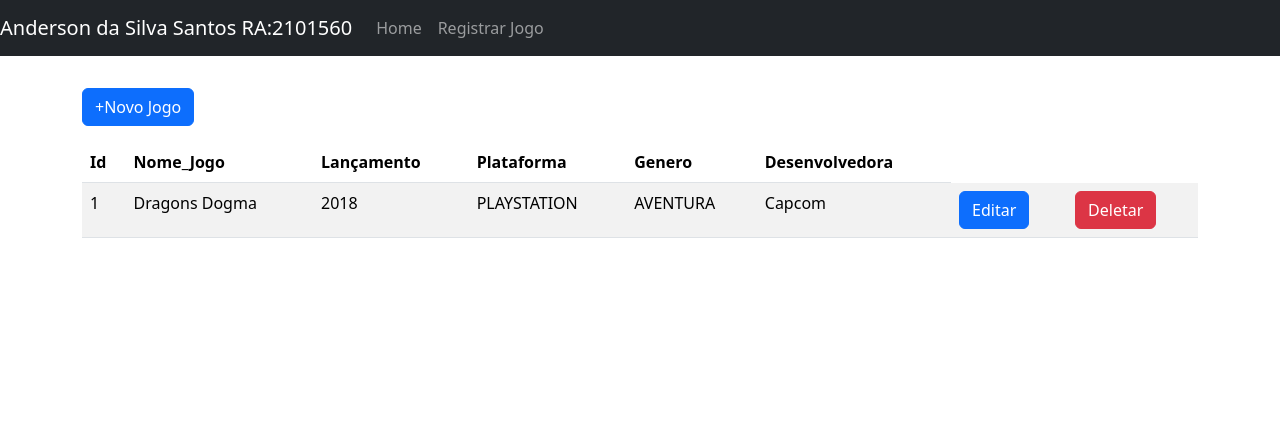
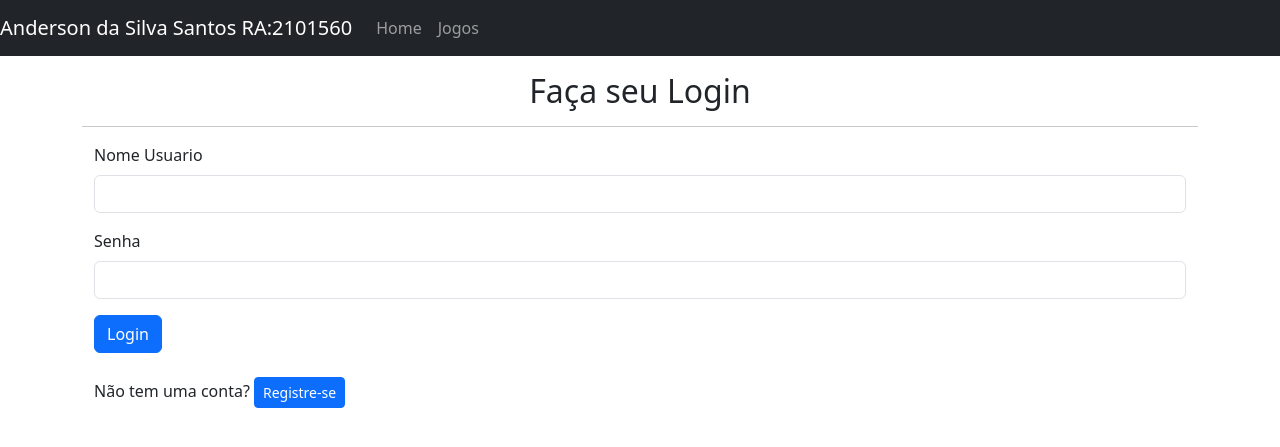
Before and after one commit to Anderson91ss/impacta-software-product, a Flask app: page / in a window 1280 px wide. Shown: the top 447 px of the page. Run offline with Flask 3, Linux system fonts and the light colour scheme; data comes from the database, SQL or seed files in the repository; both versions use the stored data as it was after the commit.

Commit message:
Terceira_Entrega

```diff
--- a/app.py
+++ b/jogos.py
@@ -1,18 +1,73 @@
-from flask import Flask , render_template, request, redirect, url_for, flash
+from flask import Flask , render_template, request, redirect, url_for, flash, session
 import sqlite3 as sql
+
 
 app=Flask(__name__)
 
+
+#-----------------------------------------------------------------------------------------------------------
+
+
+def verificar_usuario(username, password):
+    con = sql.connect('registro_jogo.db')
+    cur = con.cursor()
+    cur.execute('Select username,password FROM usuarios_jogo WHERE username=? and password=?', (username, password))
+
+    result = cur.fetchone()
+    if result:
+        return True
+    else:
+        return False
+
+#-----------------------------------------------------------------------------------------------------------
+
 @app.route("/")
-@app.route("/index")
+def index():
+    return render_template ("login.html")
 
-def index():
+
+
+
+@app.route('/login', methods=["POST", "GET"])
+def login():
+    if request.method == 'POST':
+        username = request.form['username']
+        password = request.form['password']
+        print(verificar_usuario(username, password))
+        if verificar_usuario(username, password):
+            session['username'] = username
+
+        return redirect(url_for('home'))
+    else:
+        return redirect(url_for('index'))
+
+
+
+@app.route('/home', methods=['POST', "GET"])
+def home():
+    if 'username' in session:
+        return render_template('home.html', username=session['username'])
+    else:
+        flash("Usuario ou Senha Incorreto","warning")
+        return redirect(url_for('index'))
+
+
+@app.route('/logout')
+def logout():
+    session.clear()
+    return redirect(url_for('index'))
+
+
+#------------------------------------------------------------------------------------
+
+@app.route("/games")
+def games():
     con = sql.connect ('registro_jogo.db')
     con.row_factory=sql.Row
     cur = con.cursor()
     cur.execute("select * from registro_jogo")
     data = cur.fetchall()
-    return render_template ("index.html", datas=data)
+    return render_template ("games.html", datas=data)
 
 @app.route("/add_game", methods=["POST", "GET"])
 def add_game():
@@ -27,7 +82,7 @@ def add_game():
         cur.execute("insert into registro_jogo(NOME_JOGO,LANCAMENTO,PLATAFORMA,GENERO,DESENVOLVEDORA) values (?, ?, ?, ?, ?)",(nome_jogo, lancamento, plataforma, genero, desenvolvedora))
         con.commit()
         flash("Jogo cadastrado", "success")
-        return redirect(url_for("index"))
+        return redirect(url_for("games"))
     return render_template("add_game.html")
 
 @app.route("/edit_game/<string:id>", methods=["POST","GET"])
@@ -43,7 +98,7 @@ def edit_game(id):
         cur.execute("update registro_jogo set NOME_JOGO=?,LANCAMENTO=?,PLATAFORMA=?,GENERO=?,DESENVOLVEDORA=? where id=?", (nome_jogo, lancamento, plataforma, genero, desenvolvedora, id))
         con.commit()
         flash("Jogo atualizado", "success")
-        return redirect(url_for("index"))
+        return redirect(url_for("games"))
     con = sql.connect ('registro_jogo.db')
     con.row_factory=sql.Row
     cur = con.cursor()
@@ -58,7 +113,7 @@ def delete_game(id):
     cur.execute("delete from registro_jogo where ID=?", (id))
     con.commit()
     flash("Jogo deletado", "warning")
-    return redirect(url_for("index"))
+    return redirect(url_for("games"))
 
 if __name__=='__main__':
     app.secret_key="admin123"
--- a/templates/add_game.html
+++ b/templates/add_game.html
@@ -2,7 +2,7 @@
 {% block body %}
 <div class="row">
     <div class="col-5 mx-auto">
-        <h3>Registre</h3><hr>
+        <h3>Registre o Jogo</h3><hr>
         <form method="post" action="{{url_for('add_game')}}">
             <div class="form-group">
                 <label>Nome_Jogo</label>
--- a/templates/index.html
+++ b/templates/games.html
@@ -1,5 +1,12 @@
 {% extends 'layout.html' %}
+
+{% block titulo %}
+    Inserir Novo jogo
+{% endblock %}
+
 {% block body %}
+<h2 style="text-align: center;">Lista de Jogos</h2>
+    <hr>
 <h3 class='text-center text-muted mb-3'></h3>
 <p class="text-right"> <a href="{{url_for('add_game')}}" class="btn btn-primary">+Novo Jogo</a></p>
 <table class="table table-striped">
@@ -16,7 +23,7 @@
     <tbody>
         {% for row in datas %}
       <tr>
-        <td>{{loop.index}}</td>
+        <td>{{loop.games}}</td>
         <td>{{row.NOME_JOGO}}</td>
         <td>{{row.LANCAMENTO}}</td>
         <td>{{row.PLATAFORMA}}</td>
--- a/templates/layout.html
+++ b/templates/layout.html
@@ -4,7 +4,11 @@
     <meta charset="UTF-8">
     <meta http-equiv="X-UA-Compatible" content="IE=edge">
     <meta name="viewport" content="width=device-width, initial-scale=1.0">
-    <title>Cadastro de Jogos</title>
+    <title>
+      {% block titulo %}
+
+      {% endblock %}
+    </title>
         <link href="https://cdn.jsdelivr.net/npm/bootstrap@5.3.0-alpha1/dist/css/bootstrap.min.css" rel="stylesheet" integrity="sha384-GLhlTQ8iRABdZLl6O3oVMWSktQOp6b7In1Zl3/Jr59b6EGGoI1aFkw7cmDA6j6gD" crossorigin="anonymous">
         <script src="https://cdn.jsdelivr.net/npm/bootstrap@5.3.0-alpha1/dist/js/bootstrap.bundle.min.js" integrity="sha384-w76AqPfDkMBDXo30jS1Sgez6pr3x5MlQ1ZAGC+nuZB+EYdgRZgiwxhTBTkF7CXvN" crossorigin="anonymous"></script>
 
@@ -16,10 +20,10 @@
             <div class="collapse navbar-collapse" id="navbarNav">
               <ul class="navbar-nav">
                 <li class="nav-item active">
-                  <a class="nav-link" href="{{url_for('index')}}">Home </a>
+                  <a class="nav-link" href="{{url_for('home')}}">Home </a>
                 </li>
                 <li class="nav-item">
-                  <a class="nav-link" href="{{url_for('add_game')}}">Registrar Jogo</a>
+                  <a class="nav-link" href="{{url_for('games')}}">Jogos</a>
                 </li>
               </ul>
             </div>
--- /dev/null
+++ b/templates/login.html
@@ -0,0 +1,24 @@
+{% extends 'layout.html' %}
+
+{% block titulo %}
+    Login
+{% endblock %}
+
+{% block body %}
+    <h2 style="text-align: center;">Faça seu Login</h2>
+    <hr>
+    <div class="container">
+        <form action="/login" method="post">
+        <div class="mb-3">
+          <label for="Username" class="form-label">Nome Usuario</label>
+          <input type="text" class="form-control" id="Username" name="username">
+        </div>
+        <div class="mb-3">
+          <label for="Password" class="form-label">Senha</label>
+          <input type="password" class="form-control" id="Password" name="password">
+        </div>
+        <button type="submit" class="btn btn-primary">Login</button>
+      </form>
+          <br/>
+          Não tem uma conta? <a href="/register" class="btn btn-primary btn-sm">Registre-se</a>
+{% endblock %}
```
Also changed, not shown: form_db.py (+23 -10 lines), templates/edit_game.html (+7 -1 lines), templates/home.html (added, +13 -0 lines), registro_jogo.db.
